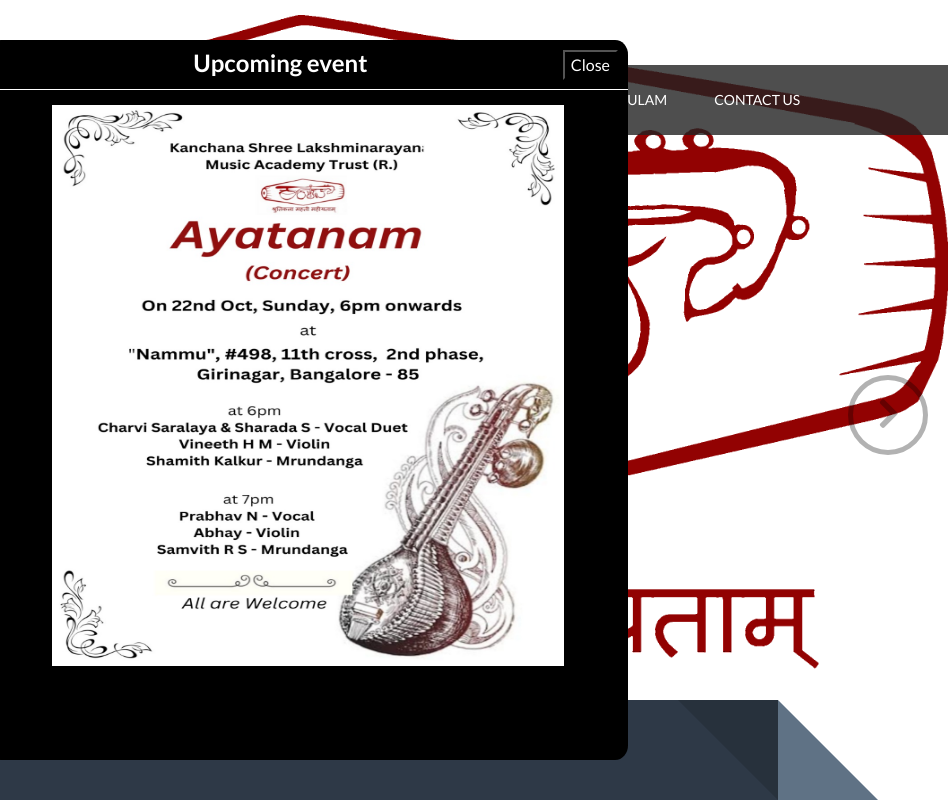
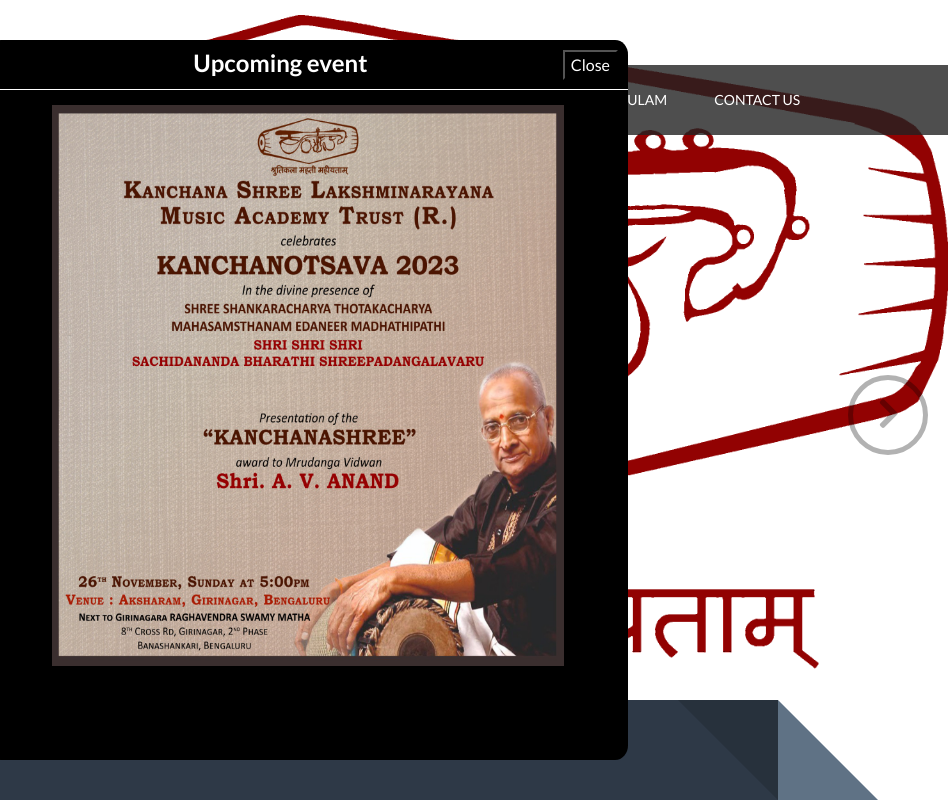
Before and after one commit to kanchanamusicacademy/KanchanaWebsite, a plain HTML site: page index.html in a window 1280 px wide. Shown: the top 800 px of the page, 332-1280 px from the left. Drawn offline with Linux system fonts and the light colour scheme; some packages are replaced by stand-ins of ours.

Commit message:
Kanchanotsava update

```diff
--- a/index.html
+++ b/index.html
@@ -815,7 +815,10 @@
                                     <div class="galleryStyle">
                                         <div class="row initialThumbnail">
                                             <div class="column col-md-5 col-sm-12"><img
-                                                    src="images/Upcoming/Ayatanam.jpg" class="hover-shadow">
+                                                    src="images/Upcoming/kanchanotsava.jpeg" class="hover-shadow">
+                                            </div>
+                                            <div class="column col-md-5 col-sm-12"><img
+                                                    src="images/Upcoming/kanchanotsava2.jpeg" class="hover-shadow">
                                             </div>
                                         </div>
                                     </div>
@@ -2770,7 +2773,7 @@
                 <h3>Upcoming event</h3>
             </div>
             <div style="width:80%;height:80%;margin:auto;padding-top:15px">
-                <img src="images/Upcoming/Ayatanam.jpg" width="100%" height="100%">
+                <img src="images/Upcoming/kanchanotsava2.jpeg" width="100%" height="100%">
                 <div>
                 </div>
                 <!--/#Modal Window-->
```
Also changed, not shown: images/Upcoming/Ayatanam.jpg (deleted), images/Upcoming/kanchanotsava.jpeg (added), images/Upcoming/kanchanotsava2.jpeg (added).
